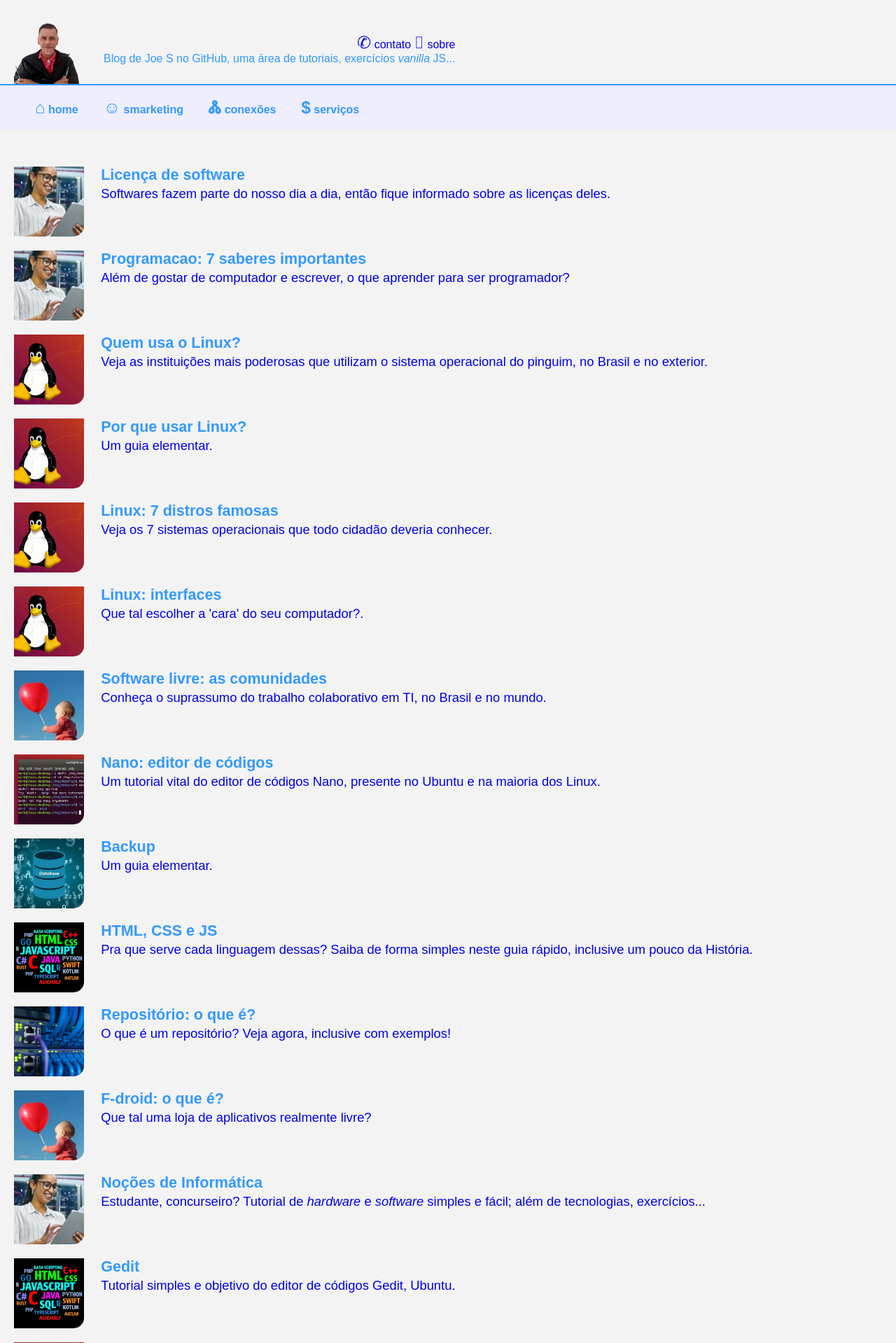
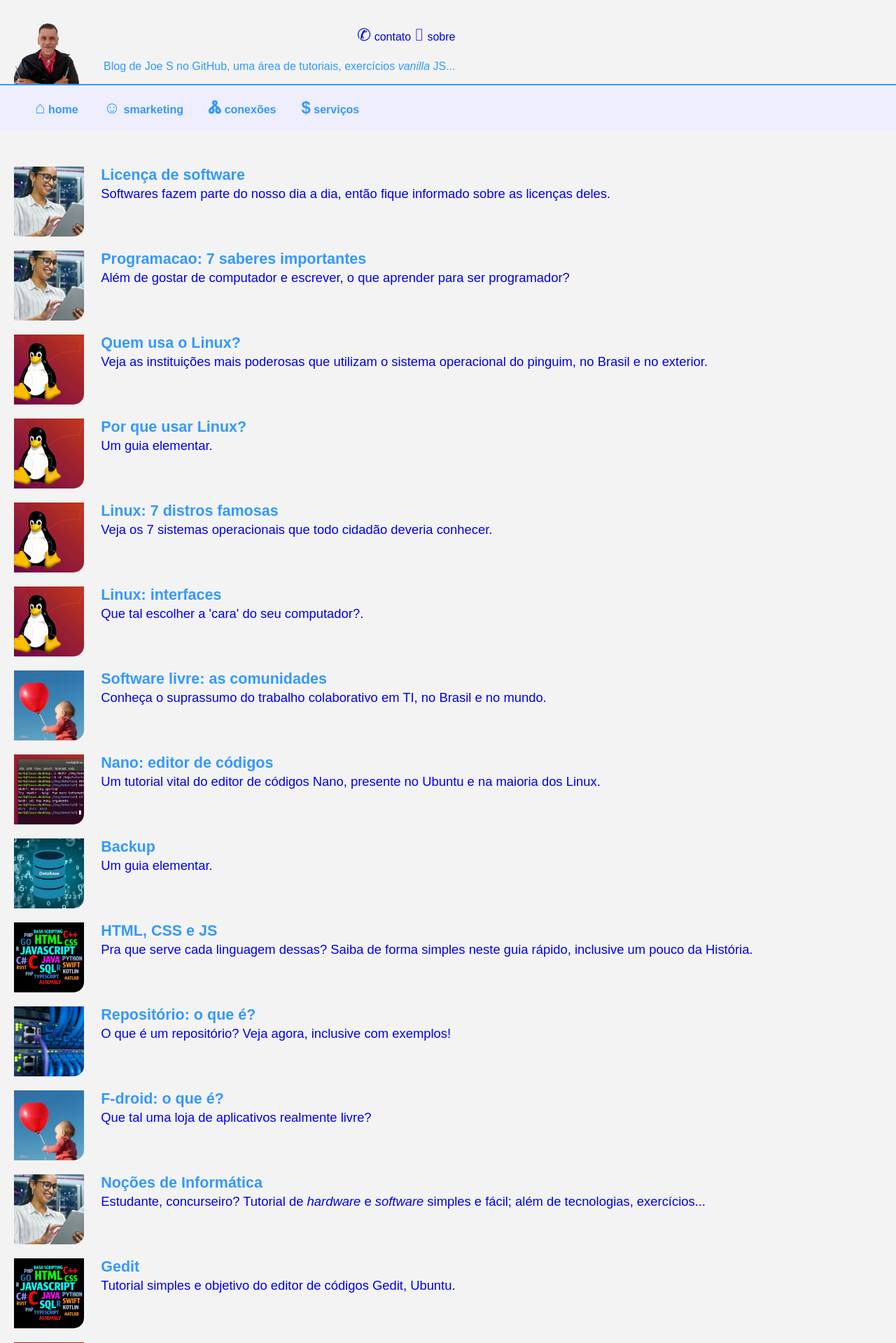
Before and after one commit to Joesynth/joesynth.github.io, a Jekyll site: the page built from index.html, in a window 1280 px wide. Shown: the top 1919 px of the page at 70% size. Built offline with Jekyll 4.4.1, drawn with Linux system fonts in a browser that asks for light colours.

Commit message:
Update style.css

```diff
--- a/css/style.css
+++ b/css/style.css
@@ -24,6 +24,7 @@
 
 #menuTop {
     text-align: right;
+    margin-bottom: 1.4em;
 }
 
 #bemVindo {
```
